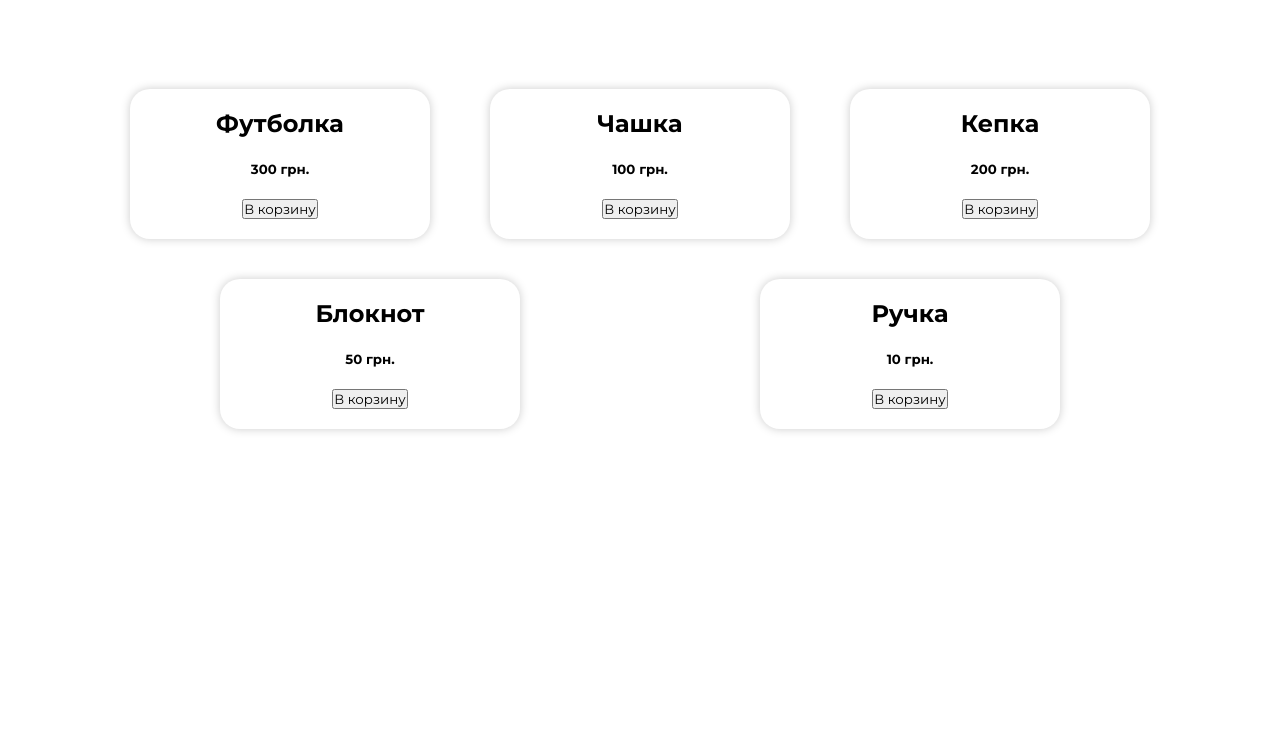
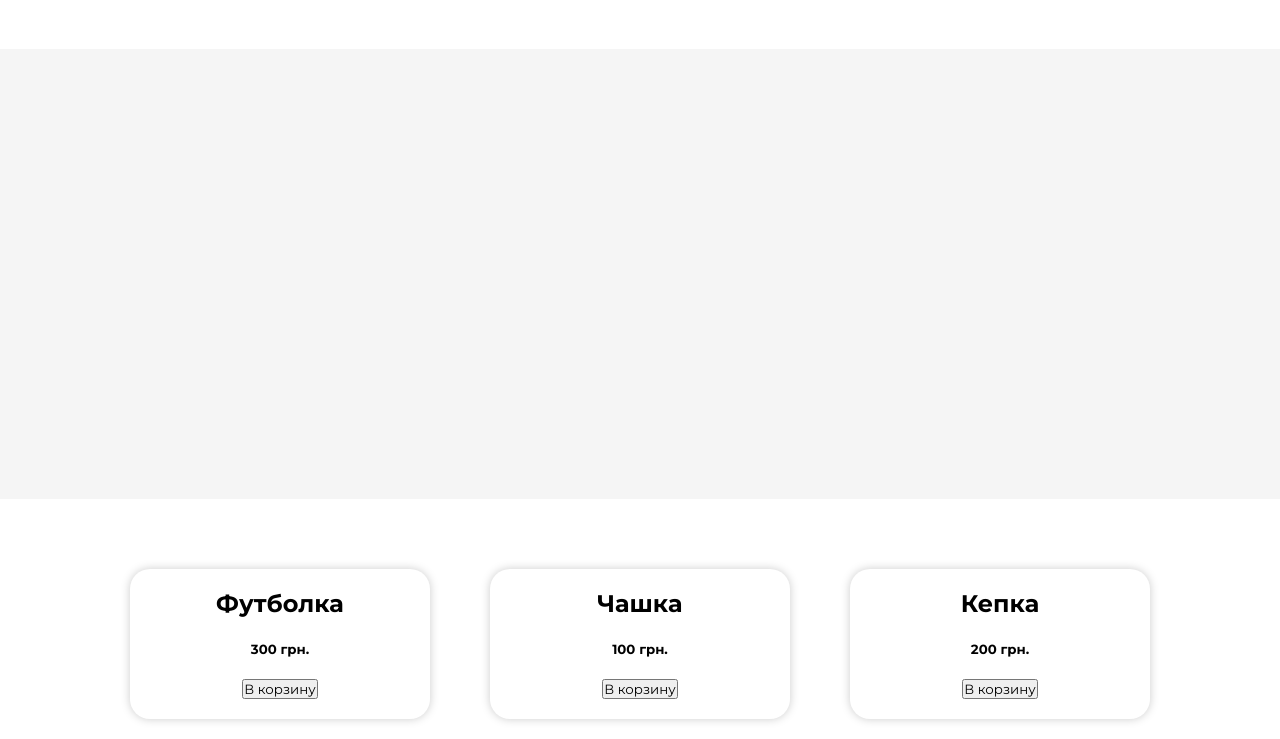
Before and after one commit to ZubalYana/Greenshop, a website: page public/index.html in a window 1280 px wide. Shown: the part 61-800 px from the top of the page. Drawn offline with nearby package versions, Linux system fonts and the light colour scheme.

Commit message:
create the banner

```diff
--- a/public/index.html
+++ b/public/index.html
@@ -40,6 +40,7 @@
 
         </header>
         <main>
+            <div class="banner"></div>
             <div class="goodsContainer">
 
             </div>
--- a/public/style.scss
+++ b/public/style.scss
@@ -98,6 +98,12 @@
         display: flex;
         flex-direction: column;
         align-items: center;
+        .banner{
+            width: 1320px;
+            height: 450px;
+            background-color: #F5F5F5;
+            margin-top: 30px;
+        }
     }
     .goodsContainer{
         display: flex;
```
Also changed, not shown: public/style.css, 1 other file.
